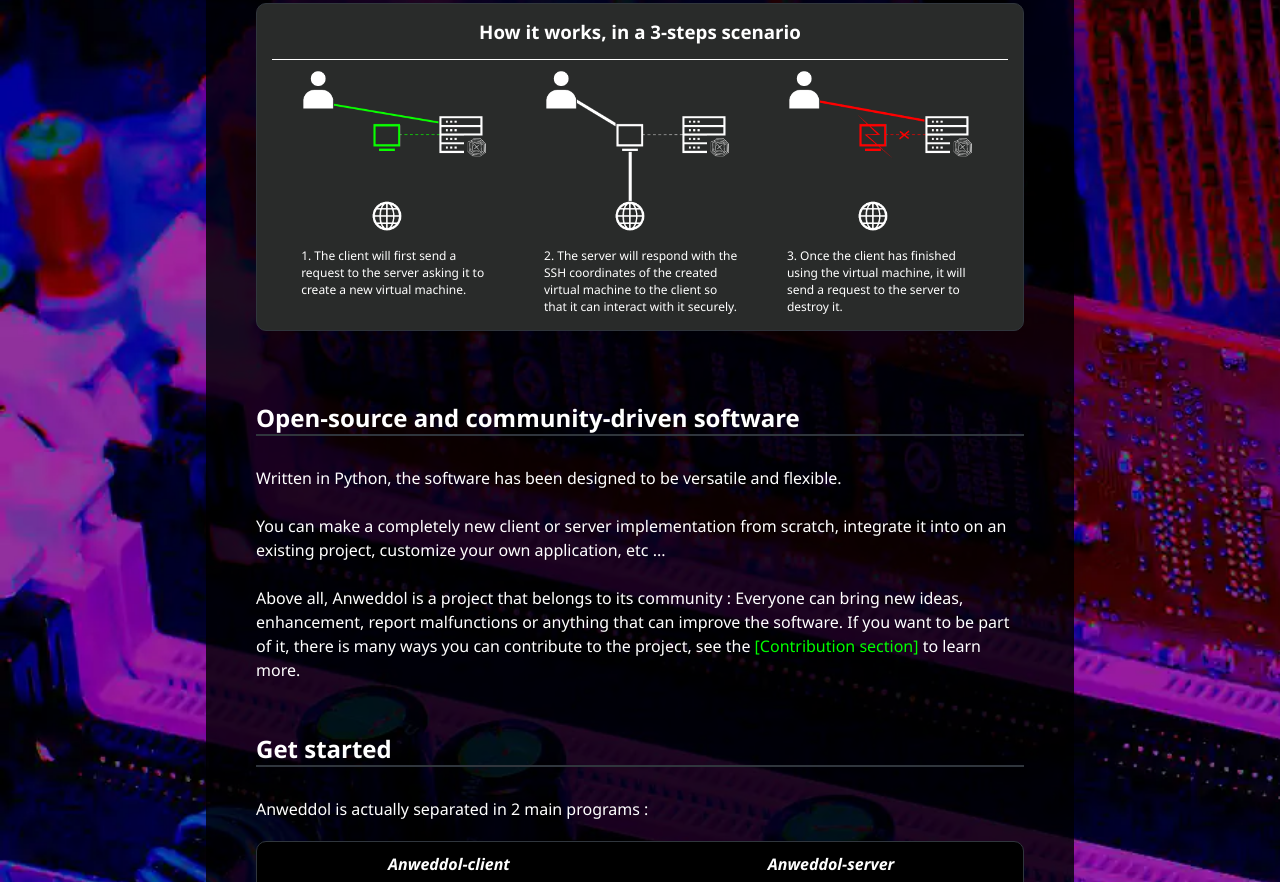
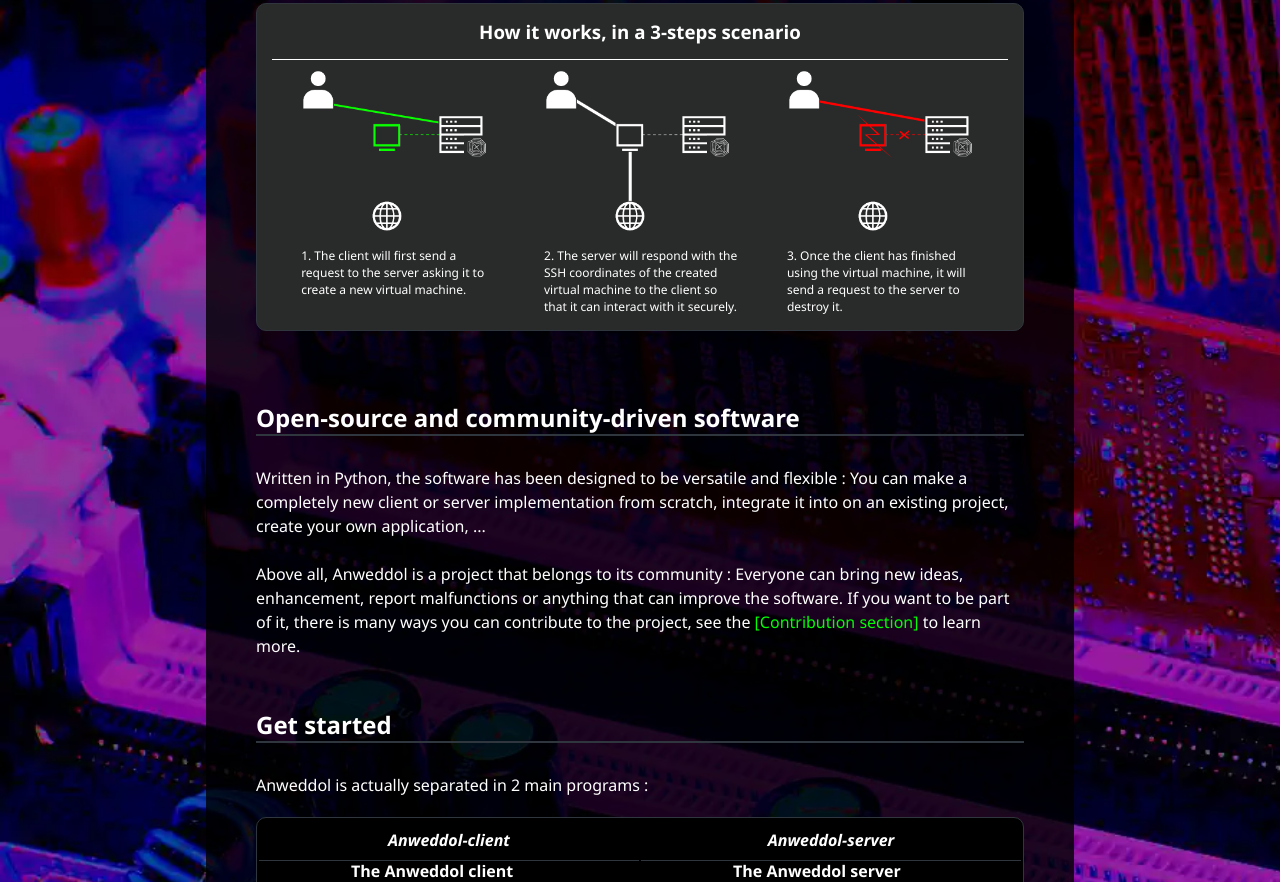
Before and after one commit to the-anweddol-project/the-anweddol-project.github.io, a plain HTML site: page index.html in a window 1280 px wide. Shown: the part 342-1224 px from the top of the page. Drawn offline with Linux system fonts and the light colour scheme.

Commit message:
Update index.html

```diff
--- a/index.html
+++ b/index.html
@@ -97,7 +97,7 @@
 
 			<article class="web-article">
 				<h2>Open-source and community-driven software</h2>
-				<p>Written in Python, the software has been designed to be versatile and flexible.</br></br>You can make a completely new client or server implementation from scratch, integrate it into on an existing project, customize your own application, etc ...</br></br>Above all, Anweddol is a project that belongs to its community : Everyone can bring new ideas, enhancement, report malfunctions or anything that can improve the software. If you want to be part of it, there is many ways you can contribute to the project, see the <a class="link-anchor" hreflang="en" href="contribute.html">[Contribution section]</a> to learn more.</p>
+				<p>Written in Python, the software has been designed to be versatile and flexible : You can make a completely new client or server implementation from scratch, integrate it into on an existing project, create your own application, ...</br></br>Above all, Anweddol is a project that belongs to its community : Everyone can bring new ideas, enhancement, report malfunctions or anything that can improve the software. If you want to be part of it, there is many ways you can contribute to the project, see the <a class="link-anchor" hreflang="en" href="contribute.html">[Contribution section]</a> to learn more.</p>
 			</article>
 
 			<article class="web-article">
```
